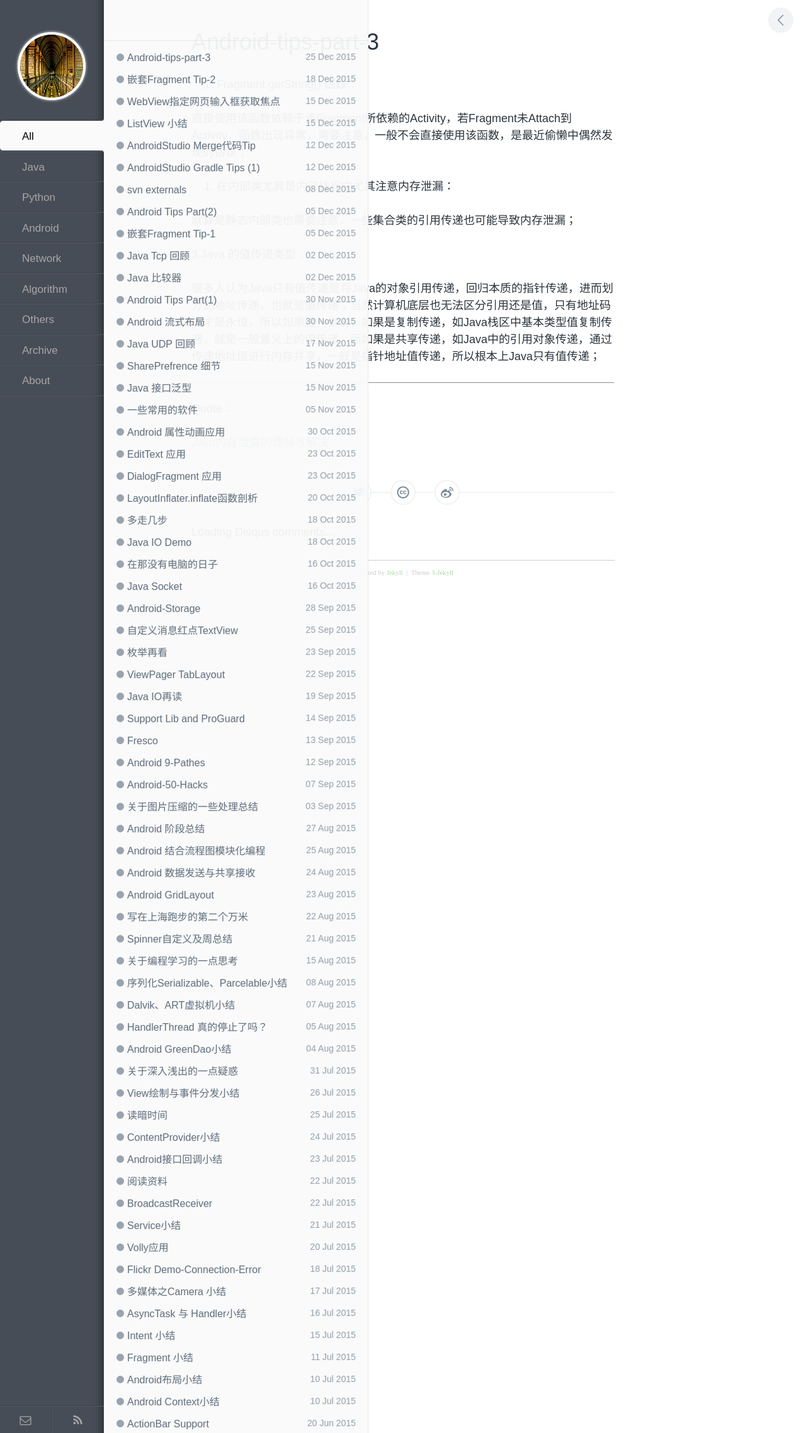
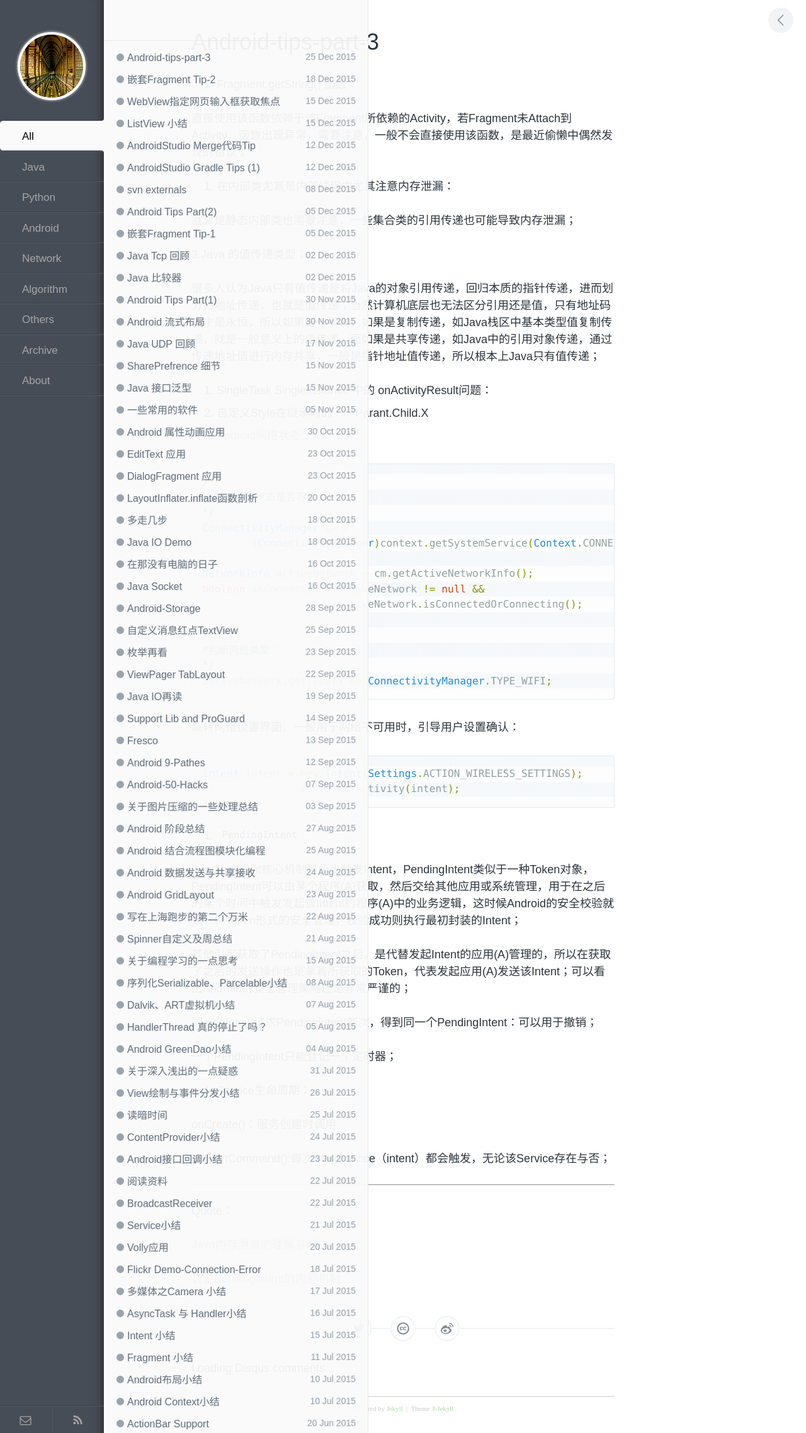
Before and after one commit to enlipan/enlipan.github.io, a Jekyll site: the page built from _posts/2015-12-25-android-tip-part-3.md, in a window 1280 px wide. Shown: the whole page at 63% size. Built offline with Jekyll 4.4.1, drawn with Linux system fonts in a browser that asks for light colours; comment, search, counter and statistics services are not loaded.

Commit message:
modify pages android tips 3

```diff
--- a/_posts/2015-12-25-android-tip-part-3.md
+++ b/_posts/2015-12-25-android-tip-part-3.md
@@ -17,7 +17,61 @@ category: android
 
 很多人认为Java只有值传递是将Java的对象引用传递，回归本质的指针传递，进而划分到地址传递，也就是值传递；当然计算机底层也无法区分引用还是值，只有地址码值才是永恒，所以如果进一步说，如果是复制传递，如Java栈区中基本类型值复制传递，就是一般意义上的值传递，而如果是共享传递，如Java中的引用对象传递，通过传递地址值进行内存共享，一般是指针地址值传递，所以根本上Java只有值传递；
 
+4. SingleTask SingleInstance 中的 onActivityResult问题：
 
+
+
+
+5. 自定义Style在继承时的 `.` Parant.Child.X
+
+
+6. [Android网络状态](http://developer.android.com/training/monitoring-device-state/connectivity-monitoring.html#DetermineConnection):、
+
+{% highlight java %}
+
+/**
+* 判断网络状态是否可用：
+*/
+ConnectivityManager cm =
+        (ConnectivityManager)context.getSystemService(Context.CONNECTIVITY_SERVICE);
+
+NetworkInfo activeNetwork = cm.getActiveNetworkInfo();
+boolean isConnected = activeNetwork != null &&
+                      activeNetwork.isConnectedOrConnecting();
+
+/**
+*判断网络类型：
+*/
+activeNetwork.getType() == ConnectivityManager.TYPE_WIFI;
+
+{%  endhighlight %}
+
+跳转网络设置界面，一般用于网络不可用时，引导用户设置确认：
+
+{% highlight java %}
+
+
+Intent intent = new Intent(Settings.ACTION_WIRELESS_SETTINGS);
+                con.startActivity(intent);
+
+{%  endhighlight %}
+
+7. `PendingIntent`
+
+PendingIntent核心机制是异步触发Intent，PendingIntent类似于一种Token对象，PendingIntent可以由某个程序(A)获取，然后交给其他应用或系统管理，用于在之后的某个时间中触发发起该Intent的程序(A)中的业务逻辑，这时候Android的安全校验就是一种Token形式的安全管理，校验成功则执行最初封装的Intent；
+
+其他引用获取了PendingIntent之后，是代替发起Intent的应用(A)管理的，所以在获取了之后的发送操作也是拿着所获取的Token，代表发起应用(A)发送该Intent；可以看出Android的安全管理策略还是非常严谨的；
+
+同一个Intent请求PendingIntent两次，得到同一个PendingIntent：可以用于撤销；
+
+一个PendingIntent只能登记一个定时器；
+
+
+8. Service生命周期：
+
+onCreate()：服务创建时调用
+
+onStartCommand():每次StartService（intent）都会触发，无论该Service存在与否；
 
 
 ---
@@ -25,3 +79,5 @@ category: android
 Quote：
 
 [Java内存泄露的理解与解决 ](http://www.blogjava.net/zh-weir/archive/2011/02/23/345007.html)
+
+[说说PendingIntent的内部机制](http://my.oschina.net/youranhongcha/blog/196933)
```
Also changed, not shown: _posts/2015-12-15-android-listview-summary.md (+3 -0 lines).
